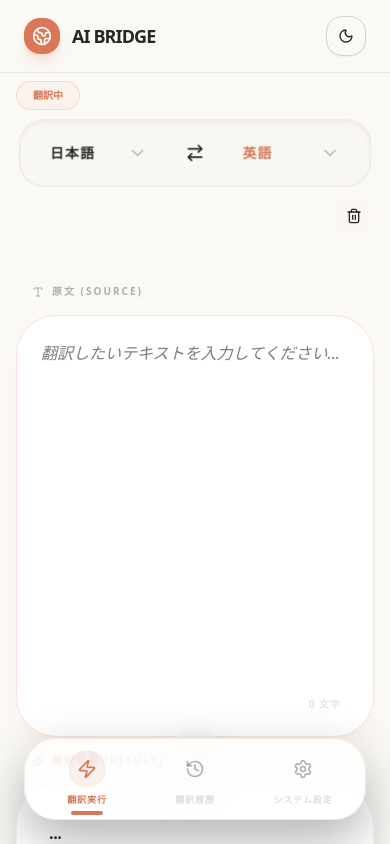
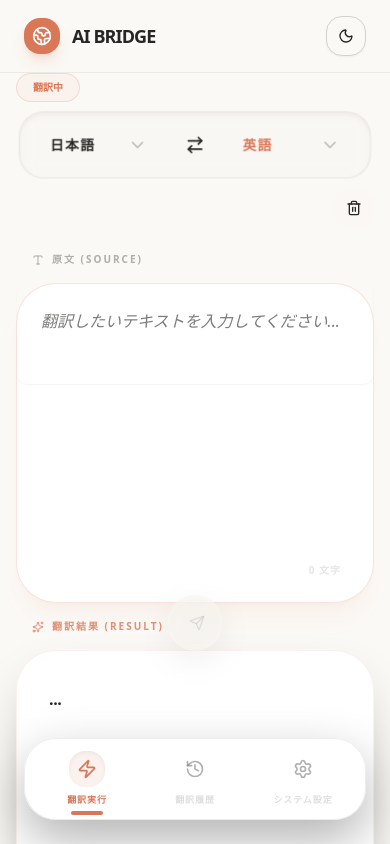
Before and after one commit to Aero123421/llmTranslatorweb, a Next.js app: page / in a window 390 px wide. Shown: the top 844 px of the page. Built offline with nearby package versions, Linux system fonts and the light colour scheme.

Commit message:
Remove internal scroll and lift mobile layout

```diff
--- a/src/components/TranslationInterface.tsx
+++ b/src/components/TranslationInterface.tsx
@@ -59,7 +59,7 @@ export default function TranslationInterface() {
   const translationControllerRef = useRef<AbortController | null>(null)
   const isMountedRef = useRef(true)
   const textareaRef = useRef<HTMLTextAreaElement>(null)
-  const panelHeightClass = "h-[50vh] min-h-[320px] md:h-[70vh] md:min-h-[520px]"
+  const panelHeightClass = "min-h-[320px] md:min-h-[520px]"
 
   const settings = useSettingsStore()
   const addHistoryItem = useHistoryStore((state) => state.addHistoryItem)
@@ -76,6 +76,16 @@ export default function TranslationInterface() {
       if (typeof window !== 'undefined' && window.speechSynthesis) window.speechSynthesis.cancel()
     }
   }, [])
+
+  useEffect(() => {
+    const el = textareaRef.current
+    if (!el || typeof window === 'undefined') return
+
+    const prevScrollY = window.scrollY
+    el.style.height = 'auto'
+    el.style.height = `${Math.max(260, el.scrollHeight)}px`
+    window.scrollTo({ top: prevScrollY })
+  }, [sourceText])
 
   useEffect(() => {
     setLocalSourceLanguage(settings.sourceLanguage)
@@ -290,7 +300,7 @@ export default function TranslationInterface() {
   return (
     <div className="flex flex-col h-full bg-background relative overflow-hidden" aria-busy={loading}>
       <ScrollArea className="flex-1 w-full min-h-0">
-        <div className="pt-2 px-4 pb-32 md:p-12 w-full max-w-[1600px] mx-auto flex flex-col gap-12">
+        <div className="pt-0 px-4 pb-24 md:p-12 w-full max-w-[1600px] mx-auto flex flex-col gap-6 md:gap-12">
 
           <div className="grid grid-cols-1 lg:grid-cols-[1fr_auto_1fr] items-center gap-4 lg:gap-10">
             <div className="flex items-center gap-4">
@@ -320,8 +330,8 @@ export default function TranslationInterface() {
                 <div className="flex items-center gap-2 text-[10px] font-black tracking-[0.2em] uppercase text-muted-foreground/60"><Type className="w-3 h-3" /> 原文 (Source)</div>
                 {sourceText.trim() && <SpeakerButtons text={sourceText} lang={localSourceLanguage} />}
               </div>
-              <div className={`relative rounded-[2.5rem] border transition-all duration-500 bg-card border-primary/20 shadow-xl shadow-primary/5 ${panelHeightClass} overflow-hidden`}>
-                <Textarea ref={textareaRef} value={sourceText} onChange={(e) => setSourceText(e.target.value)} placeholder="翻訳したいテキストを入力してください..." className="w-full h-full bg-transparent border-none focus-visible:ring-0 resize-none font-medium p-6 md:p-10 text-base md:text-lg leading-relaxed overflow-y-auto" onKeyDown={(e) => { if (e.key === 'Enter' && !e.shiftKey && !e.nativeEvent.isComposing) { e.preventDefault(); handleTranslate(); } }} />
+              <div className={`relative rounded-[2.5rem] border transition-all duration-500 bg-card border-primary/20 shadow-xl shadow-primary/5 ${panelHeightClass} mt-2 md:mt-0`}>
+                <Textarea ref={textareaRef} value={sourceText} onChange={(e) => setSourceText(e.target.value)} placeholder="翻訳したいテキストを入力してください..." className="w-full bg-transparent border-none focus-visible:ring-0 resize-none font-medium p-6 md:p-10 text-base md:text-lg leading-relaxed" onKeyDown={(e) => { if (e.key === 'Enter' && !e.shiftKey && !e.nativeEvent.isComposing) { e.preventDefault(); handleTranslate(); } }} />
                 <div className="absolute bottom-6 right-8 md:bottom-8 md:right-10 text-[10px] font-black text-muted-foreground/20 uppercase tracking-widest">{sourceText.length} 文字</div>
               </div>
             </div>
@@ -366,8 +376,8 @@ export default function TranslationInterface() {
                   {targetText && <Button variant="ghost" size="sm" onClick={() => handleCopy(targetText, 'main')} className="h-8 px-4 rounded-full text-[10px] font-black uppercase tracking-widest text-muted-foreground hover:text-primary bg-muted/20"><Copy className="w-3.5 h-3.5 mr-2" /> コピー</Button>}
                 </div>
               </div>
-              <div className={`relative rounded-[2.5rem] bg-card border border-primary/10 shadow-2xl ${panelHeightClass} overflow-hidden`}>
-                <div className="h-full w-full p-8 md:p-10 overflow-y-auto break-words whitespace-pre-wrap">
+              <div className={`relative rounded-[2.5rem] bg-card border border-primary/10 shadow-2xl ${panelHeightClass}`}>
+                <div className="p-8 md:p-10 break-words whitespace-pre-wrap">
                   <p className="text-base md:text-lg font-black leading-loose text-foreground tracking-tight">{targetText || (loading ? '' : '...')}</p>
                 </div>
                 {loading && <div className="absolute inset-0 flex items-center justify-center bg-card/60 backdrop-blur-md rounded-[2.5rem] z-10"><div className="flex flex-col items-center gap-4 text-center"><div className="relative"><Loader2 className="w-14 h-14 animate-spin text-primary opacity-40" /><Activity className="absolute inset-0 m-auto w-6 h-6 text-primary animate-pulse" /></div>{activeProvider && <Badge variant="outline" className="bg-primary/5 text-primary border-primary/20 text-[9px] font-black px-4 py-1 rounded-full uppercase tracking-widest">Routing {activeProvider}</Badge>}</div></div>}
```
